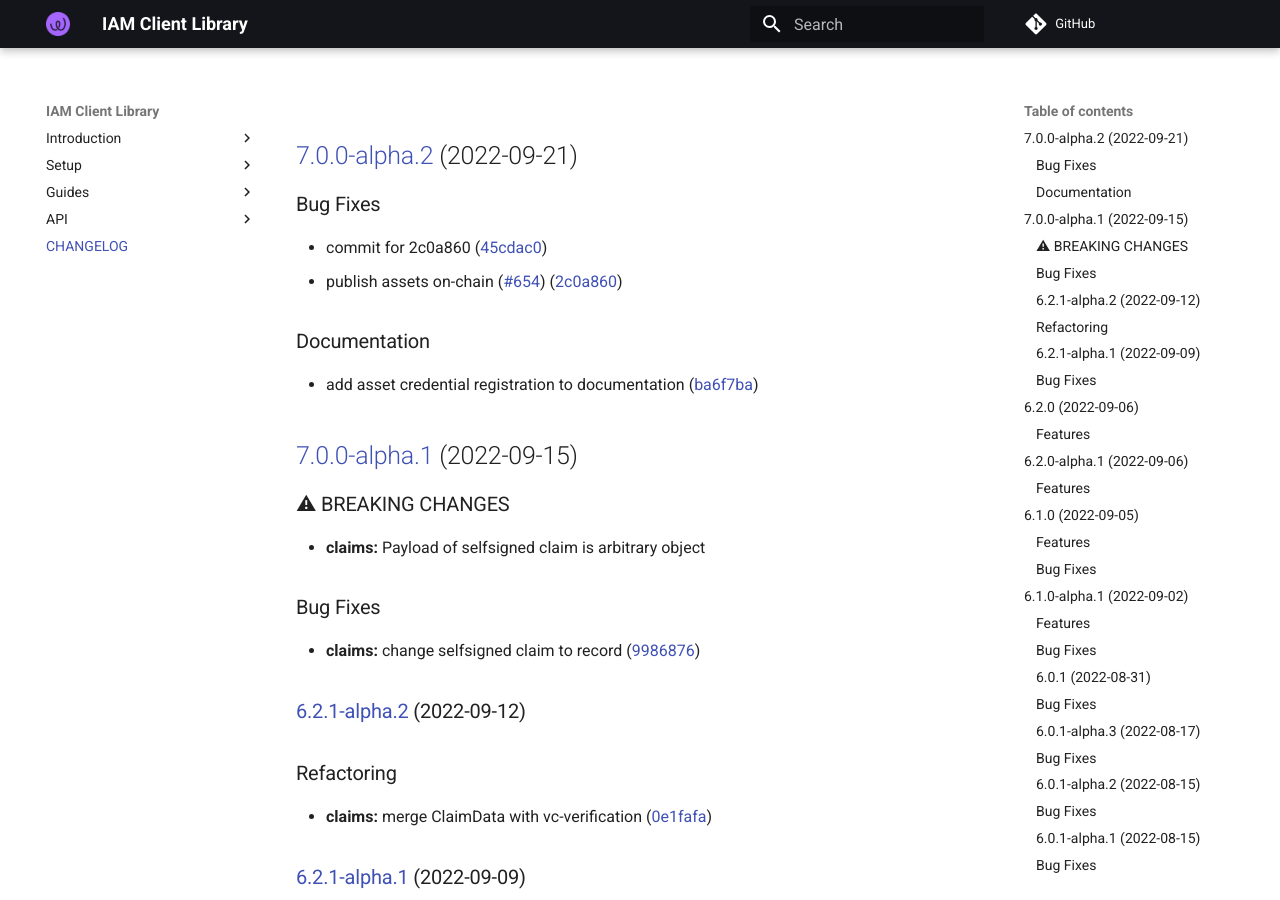
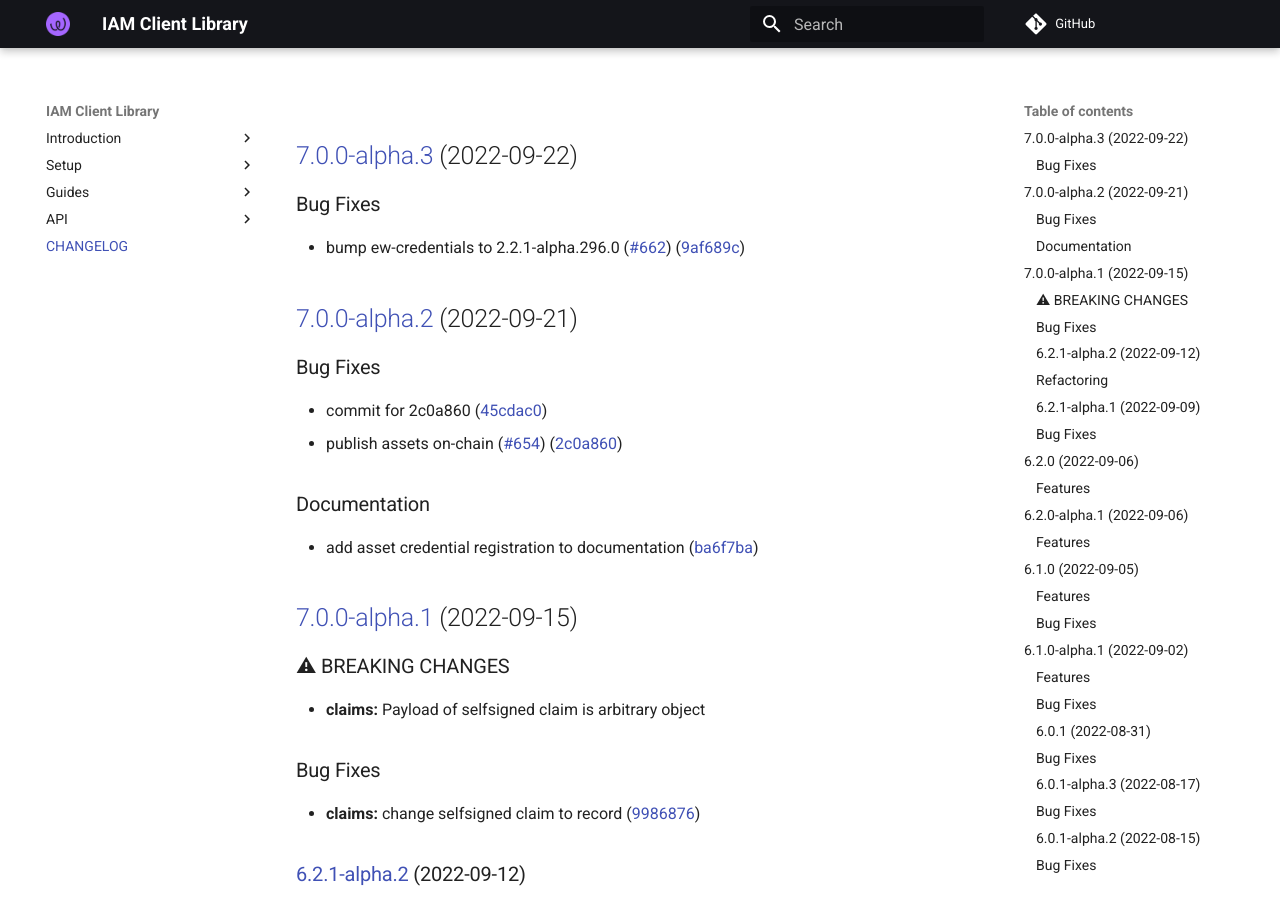
Before and after one commit to energywebfoundation/iam-client-lib, an MkDocs documentation site: the page built from docs/CHANGELOG.md, in a window 1280 px wide and 900 px high. Built offline with MkDocs 1.6.1 and Material for MkDocs 9.7.7, drawn with Linux system fonts in a browser that asks for light colours; comment, search, counter and statistics services are not loaded.

Commit message:
chore(release): 7.0.0-alpha.3 [skip ci]
## [7.0.0-alpha.3](https://github.com/energywebfoundation/iam-client-lib/compare/v7.0.0-alpha.2...v7.0.0-alpha.3) (2022-09-22)

### Bug Fixes

* bump ew-credentials to 2.2.1-alpha.296.0 ([#662](https://github.com/energywebfoundation/iam-client-lib/issues/662)) ([9af689c](https://github.com/energywebfoundation/iam-client-lib/commit/9af689cca1e1e53d5bb452b77586fe473e37fec8))

```diff
--- a/docs/CHANGELOG.md
+++ b/docs/CHANGELOG.md
@@ -1,3 +1,10 @@
+## [7.0.0-alpha.3](https://github.com/energywebfoundation/iam-client-lib/compare/v7.0.0-alpha.2...v7.0.0-alpha.3) (2022-09-22)
+
+
+### Bug Fixes
+
+* bump ew-credentials to 2.2.1-alpha.296.0 ([#662](https://github.com/energywebfoundation/iam-client-lib/issues/662)) ([9af689c](https://github.com/energywebfoundation/iam-client-lib/commit/9af689cca1e1e53d5bb452b77586fe473e37fec8))
+
 ## [7.0.0-alpha.2](https://github.com/energywebfoundation/iam-client-lib/compare/v7.0.0-alpha.1...v7.0.0-alpha.2) (2022-09-21)
 
 
--- a/package.json
+++ b/package.json
@@ -1,6 +1,6 @@
 {
   "name": "iam-client-lib",
-  "version": "7.0.0-alpha.2",
+  "version": "7.0.0-alpha.3",
   "description": "Library for Decentralized Identity and Access Management",
   "main": "dist/index.js",
   "module": "dist/index.esm.js",
```
